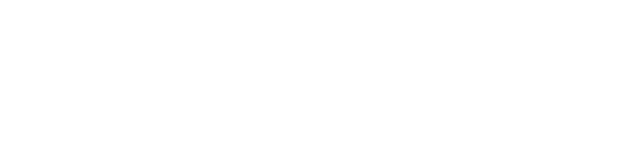
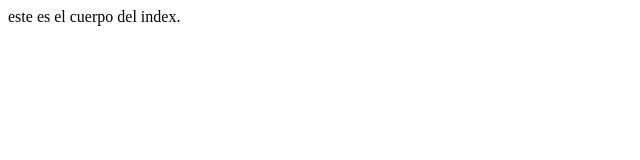
Before and after one commit to Daid1918/prueba2.0, a plain HTML site: page index.html in a window 1280 px wide. Shown: the whole page, without its empty margins (0-640 px from the left). Drawn offline with Linux system fonts and the light colour scheme.

Commit message:
puse una descripcion al longin

```diff
--- a/index.html
+++ b/index.html
@@ -5,6 +5,6 @@
 	<title>Login</title>
 </head>
 <body>
-
+este es el cuerpo del index.
 </body>
 </html>
```
